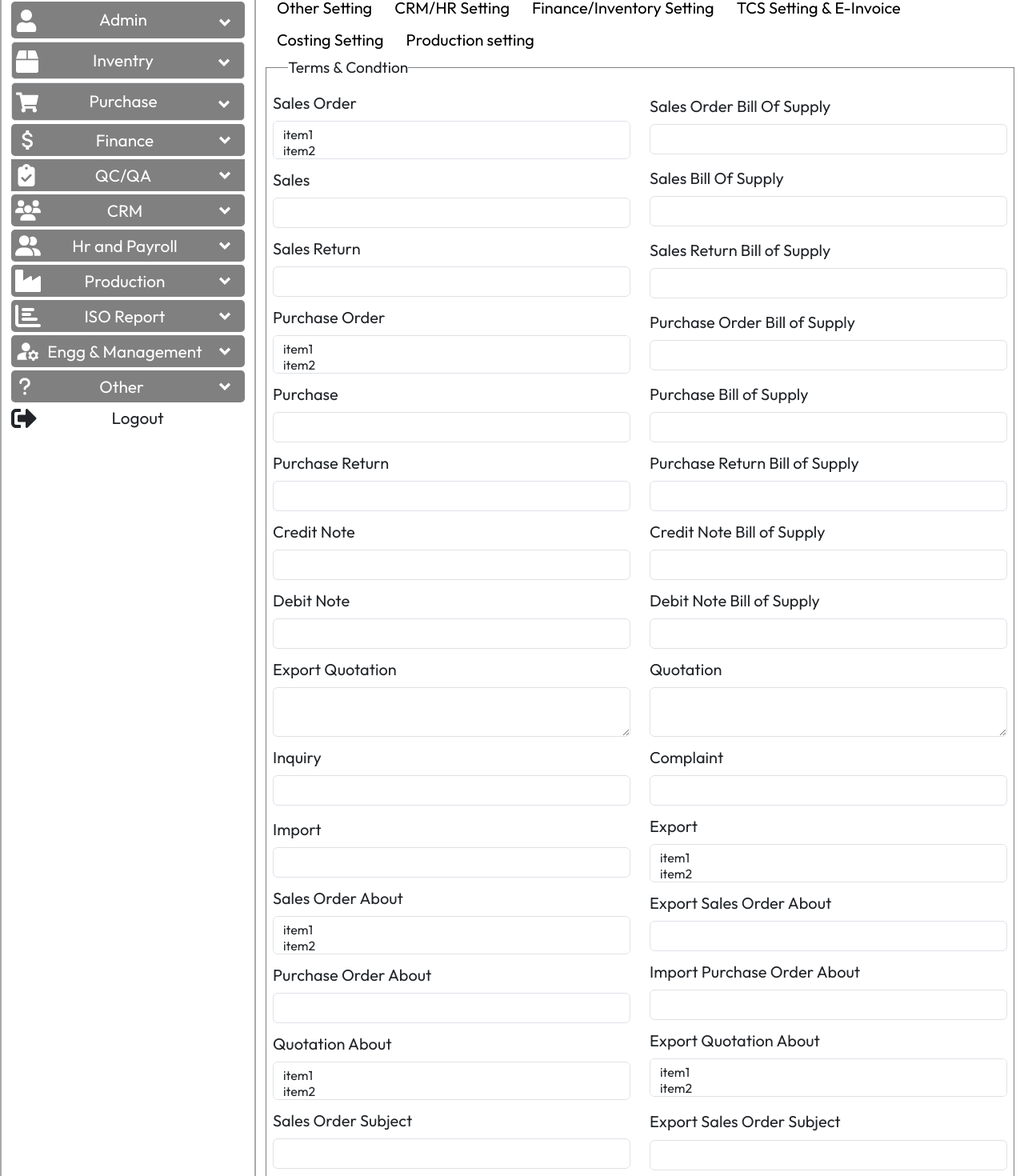
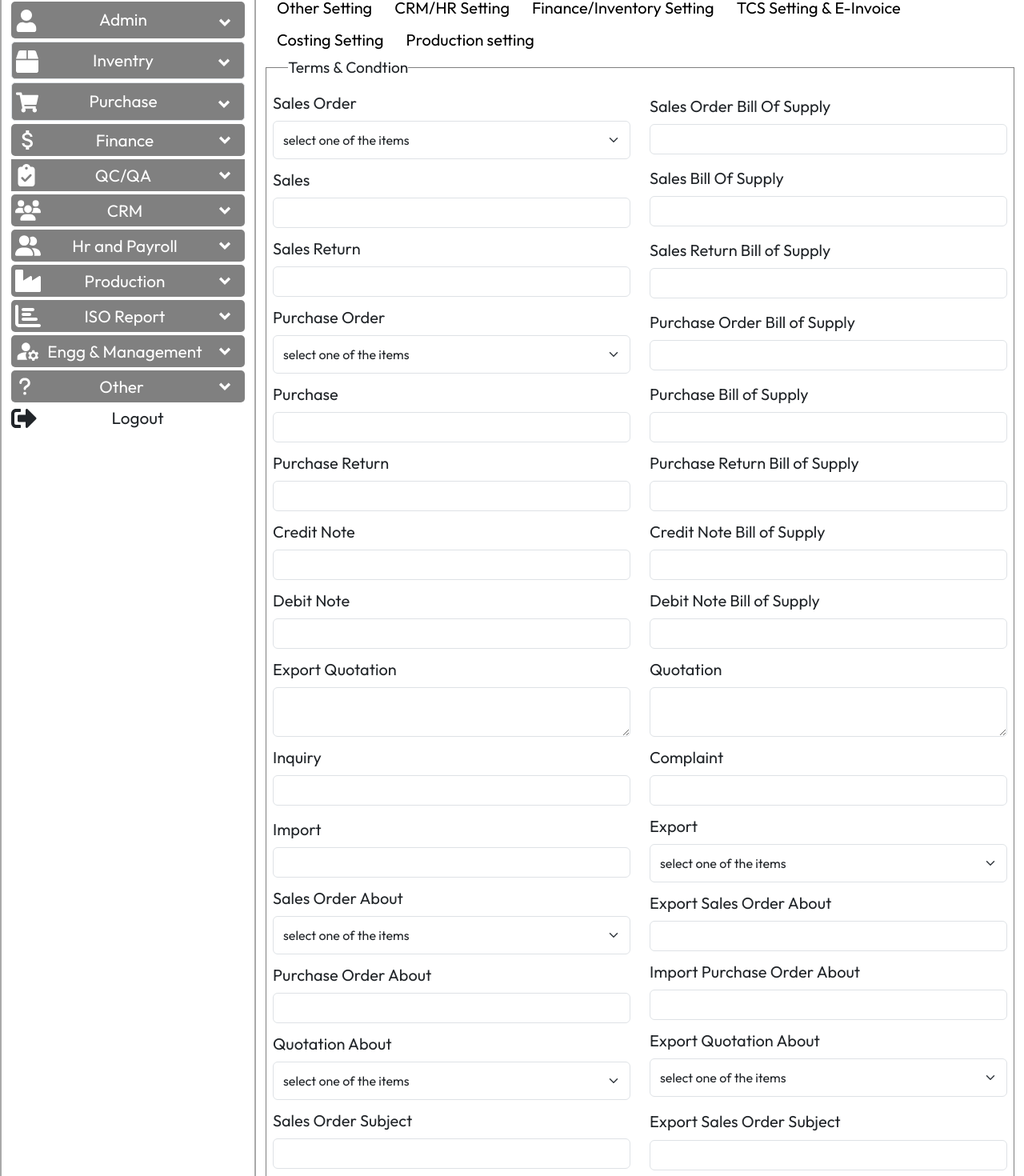
Before and after one commit to jollyvivek/ERP-PROJECT, a React (Vite) app: page /terms_condtions in a window 1280 px wide. Shown: the part 166-1636 px from the top of the page at 80% size. Built offline with nearby package versions, Linux system fonts and the light colour scheme.

Commit message:
Add form submit functionality in  TermsCondition

```diff
--- a/src/Components/AdminItems/TermsCondtions.jsx
+++ b/src/Components/AdminItems/TermsCondtions.jsx
@@ -1,8 +1,10 @@
 import React, { useEffect, useState } from 'react'
 import NavTabs from '../Navbar/NavTabs'
 import { toast } from 'react-toastify'
+import { useNavigate } from 'react-router-dom'
 
 const TermsCondtions = () => {
+    const navigate = useNavigate();
   const[data,setData]= useState({
     salesOrder:"",
     sales:"",
@@ -52,12 +54,49 @@ const TermsCondtions = () => {
 
 const handleFormSubmit = (e)=>{
   e.preventDefault();
-  // toast.success("form submit")
+  console.log(data)
+  setData({
+    salesOrder:"",
+    sales:"",
+    salesReturn:"",
+    purchaseOrder:"",
+    purchase:"",
+    purchaseReturn:"",
+    creditNote:"",
+    debitNote:"",
+    exportQuotation:"",
+    inquiry:"",
+    import:"",
+    salesOrderAbout:"",
+    purchaseOrderAbout:"",
+    quotationAbout:"",
+    salesOrderSubject:"",
+    purchaseOrderSubject:"",
+    quotationSubject:"",
+    salesOrderBillOfSupply:"",
+    salesBillOfSupply:"",
+    salesReturnBillOfSupply:"",
+    purchaseOrderBillOfSupply:"",
+    purchaseBillOfSupply:"",
+    purchaseReturnBillOfSupply:"",
+    creditNoteBillOfSupply:"",
+    debitNoteBillOfSupply:"",
+    quotation:"",
+    complaint:"",
+    export:"",
+    exportSalesOrderAbout:"",
+    importPurchaseOrderAbout:"",
+    exportQuotationAbout:"",
+    exportSalesOrderSubject:"",
+    importPurchaseOrderSubject:"",
+    exportQuotationSubject:""
+  })
+  toast.success("form submit")
 }
 
-useEffect(()=>{
-  console.log(data)
-},[data])
+// useEffect(()=>{
+//   console.log(data)
+// },[data])
 
   return (
     <div className='container-fluid'>
@@ -78,13 +117,14 @@ useEffect(()=>{
                                     <div className="col-md-6">
                                         <div className="form-group mb-1">
                                             <label  className="col-form-label fs-5">Sales Order</label>
-                                            <select className="form-select form-control" multiple
-                                                aria-label="multiple select example" name='salesOrder' onChange={handleChange} required>
-                                                <option value="item1">item1</option>
-                                                <option value="item2">item2</option>
-                                                <option value="item3">item3</option>
-                                                <option value="item4">item4</option>
-                                                <option value="item5">item5</option>
+                                            <select className="form-select form-control"
+                                                aria-label="multiple select example" name='salesOrder' value={data.salesOrder} onChange={handleChange} required>
+                                                <option >select one of the items</option>
+                                                <option value="Lorem ipsum dolor sit amet.">Lorem ipsum dolor sit amet.</option>
+                                                <option value="Lorem ipsum dolor sit amet consectetur adipisicing.">Lorem ipsum dolor sit amet consectetur adipisicing.</option>
+                                                <option value="Lorem ipsum, dolor sit amet consectetur adipisicing elit. Ea rerum nulla officia.">Lorem ipsum, dolor sit amet consectetur adipisicing elit. Ea rerum nulla officia.</option>
+                                                <option value="Lorem ipsum dolor sit amet consectetur adipisicing elit.">Lorem ipsum dolor sit amet consectetur adipisicing elit.</option>
+                                                <option value="Lorem ipsum dolor sit amet consectetur.">Lorem ipsum dolor sit amet consectetur.</option>
                                             </select>
                                         </div>
                                         <div className="form-group mb-1">
@@ -98,13 +138,14 @@ useEffect(()=>{
                                         </div>
                                         <div className="form-group mb-1">
                                             <label  className="col-form-label fs-5">Purchase Order</label>
-                                            <select className="form-select salesOrder-select" multiple
-                                                aria-label="multiple select example" name='purchaseOrder' onChange={handleChange} required>
-                                                <option value="item1">item1</option>
-                                                <option value="item2">item2</option>
-                                                <option value="item3">item3</option>
-                                                <option value="item4">item4</option>
-                                                <option value="item5">item5</option>
+                                            <select className="form-select salesOrder-select"
+                                                aria-label="multiple select example" name='purchaseOrder' value={data.purchaseOrder} onChange={handleChange} required>
+                                                <option >select one of the items</option>
+                                                <option value="Lorem ipsum dolor sit amet.">Lorem ipsum dolor sit amet.</option>
+                                                <option value="Lorem ipsum dolor sit amet consectetur adipisicing.">Lorem ipsum dolor sit amet consectetur adipisicing.</option>
+                                                <option value="Lorem ipsum dolor sit, amet consectetur adipisicing elit. Porro, nobis.">Lorem ipsum dolor sit, amet consectetur adipisicing elit. Porro, nobis.</option>
+                                                <option value="Lorem ipsum dolor sit amet consectetur adipisicing elit. Nulla autem illo pariatur.">Lorem ipsum dolor sit amet consectetur adipisicing elit.Nulla autem illo pariatur.</option>
+                                                <option value="Lorem ipsum, dolor sit amet consectetur adipisicing elit.">Lorem ipsum, dolor sit amet consectetur adipisicing elit.</option>
                                             </select>
                                         </div>
                                         <div className="form-group mb-1">
@@ -137,13 +178,14 @@ useEffect(()=>{
                                         </div>
                                         <div className="form-group mb-1">
                                             <label  className="col-form-label fs-5">Sales Order About</label>
-                                            <select className="form-select salesOrder-select" multiple
-                                                aria-label="multiple select example" name='salesOrderAbout' onChange={handleChange} required>
-                                                <option value="item1">item1</option>
-                                                <option value="item2">item2</option>
-                                                <option value="item3">item3</option>
-                                                <option value="item4">item4</option>
-                                                <option value="item5">item5</option>
+                                            <select className="form-select salesOrder-select"
+                                                aria-label="multiple select example" name='salesOrderAbout' value={data.salesOrderAbout} onChange={handleChange} required>
+                                                <option >select one of the items</option>
+                                                <option value="Lorem ipsum dolor sit amet.">Lorem ipsum dolor sit amet.</option>
+                                                <option value="Lorem ipsum, dolor sit amet consectetur adipisicing.">Lorem ipsum, dolor sit amet consectetur adipisicing.</option>
+                                                <option value="Lorem ipsum dolor sit amet, consectetur adipisicing elit.">Lorem ipsum dolor sit amet, consectetur adipisicing elit.</option>
+                                                <option value="Lorem ipsum dolor sit amet consectetur adipisicing elit. Porro, voluptate.">Lorem ipsum dolor sit amet consectetur adipisicing elit. Porro, voluptate.</option>
+                                                <option value="Lorem ipsum dolor sit amet consectetur adipisicing elit. Ut!">Lorem ipsum dolor sit amet consectetur adipisicing elit. Ut!</option>
                                             </select>
                                         </div>
                                         <div className="form-group mb-1">
@@ -152,13 +194,14 @@ useEffect(()=>{
                                         </div>
                                         <div className="form-group mb-1">
                                             <label className="col-form-label fs-5">Quotation About</label>
-                                            <select className="form-select salesOrder-select" multiple
-                                                aria-label="multiple select example" name='quotationAbout' onChange={handleChange} required>
-                                                <option value="item1">item1</option>
-                                                <option value="item2">item2</option>
-                                                <option value="item3">item3</option>
-                                                <option value="item4">item4</option>
-                                                <option value="item5">item5</option>
+                                            <select className="form-select salesOrder-select"
+                                                aria-label="multiple select example" name='quotationAbout' value={data.quotationAbout} onChange={handleChange} required>
+                                                <option >select one of the items</option>
+                                                <option value="Lorem, ipsum dolor.">Lorem, ipsum dolor.</option>
+                                                <option value="Lorem ipsum dolor sit amet.">Lorem ipsum dolor sit amet.</option>
+                                                <option value="Lorem ipsum dolor sit, amet consectetur adipisicing.">Lorem ipsum dolor sit, amet consectetur adipisicing.</option>
+                                                <option value="Lorem ipsum dolor sit amet consectetur adipisicing elit. Delectus!">Lorem ipsum dolor sit amet consectetur adipisicing elit. Delectus!</option>
+                                                <option value="Lorem ipsum dolor sit amet consectetur.">Lorem ipsum dolor sit amet consectetur.</option>
                                             </select>
 
                                         </div>
@@ -219,13 +262,15 @@ useEffect(()=>{
                                         </div>
                                         <div className="form-group mb-1">
                                             <label  className="col-form-label fs-5">Export</label>
-                                            <select className="form-select salesOrder-select" multiple
-                                                aria-label="multiple select example" name='export' onChange={handleChange} required>
-                                                <option value="item1">item1</option>
-                                                <option value="item2">item2</option>
-                                                <option value="item3">item3</option>
-                                                <option value="item4">item4</option>
-                                                <option value="item5">item5</option>
+                                            <select className="form-select salesOrder-select"
+                                                //  multiple
+                                                aria-label="multiple select example" name='export' value={data.export} onChange={handleChange} required>
+                                                <option >select one of the items</option>
+                                                <option value="Lorem ipsum dolor sit.">Lorem ipsum dolor sit.</option>
+                                                <option value="Lorem ipsum dolor sit amet.">Lorem ipsum dolor sit amet.</option>
+                                                <option value="Lorem ipsum dolor sit amet consectetur.">Lorem ipsum dolor sit amet consectetur.</option>
+                                                <option value="Lorem ipsum dolor sit, amet consectetur adipisicing elit.">Lorem ipsum dolor sit, amet consectetur adipisicing elit.</option>
+                                                <option value="Lorem ipsum dolor sit amet consectetur adipisicing elit. Molestias, vel.">Lorem ipsum dolor sit amet consectetur adipisicing elit. Molestias, vel.</option>
                                             </select>
                                         </div>
                                         <div className="form-group mb-1">
@@ -238,13 +283,15 @@ useEffect(()=>{
                                         </div>
                                         <div className="form-group mb-1">
                                             <label  className="col-form-label fs-5">Export Quotation About</label>
-                                            <select className="form-select salesOrder-select" multiple
-                                                aria-label="multiple select example" name='exportQuotationAbout' onChange={handleChange} required>
-                                                <option value="item1">item1</option>
-                                                <option value="item2">item2</option>
-                                                <option value="item3">item3</option>
-                                                <option value="item4">item4</option>
-                                                <option value="item5">item5</option>
+                                            <select className="form-select salesOrder-select"
+                                                //  multiple
+                                                aria-label="multiple select example" name='exportQuotationAbout' value={data.exportQuotationAbout} onChange={handleChange} required>
+                                                <option >select one of the items</option>
+                                                <option value="Lorem, ipsum dolor.">Lorem, ipsum dolor.</option>
+                                                <option value="Lorem ipsum dolor sit amet.">Lorem ipsum dolor sit amet.</option>
+                                                <option value="Lorem ipsum dolor sit amet consectetur adipisicing.">Lorem ipsum dolor sit amet consectetur adipisicing.</option>
+                                                <option value="Lorem ipsum dolor sit amet consectetur, adipisicing elit.">Lorem ipsum dolor sit amet consectetur, adipisicing elit.</option>
+                                                <option value="Lorem ipsum dolor sit amet consectetur adipisicing elit. Quas, nisi?">Lorem ipsum dolor sit amet consectetur adipisicing elit. Quas, nisi?</option>
                                             </select>
                                         </div>
                                         <div className="form-group mt-3">
@@ -262,10 +309,13 @@ useEffect(()=>{
                                     </div>
                                 </div>
                                 <div className=" d-flex justify-content-end align-items-center my-3 ">
-                                    <button type="submit" className="btn form-control btn-next py-2 fs-5 border-secondary ">Next</button>
+                                    <button type="submit" className="btn form-control btn-next py-2 fs-5 border-secondary ">Save</button>
                                 </div>
                             </form>
                         </fieldset>
+                        <div className=" d-flex justify-content-end align-items-center my-3 ">
+                            <button type="button" onClick={()=>navigate('/report_heading')} className="btn form-control btn-next py-2 fs-5 border-secondary ">Next</button>
+                        </div>
                     </div>
       </div>
 
```
